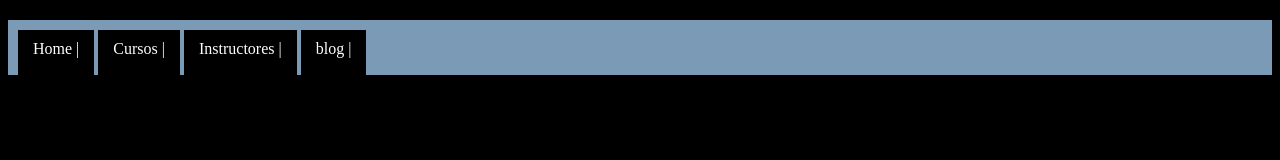
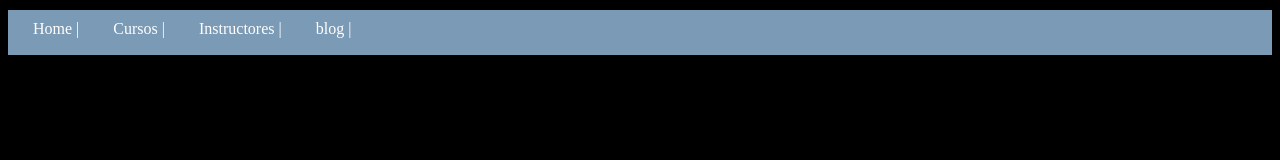
Before and after one commit to gamurigm/Introduccion-al-HTML-y-CSS, a plain HTML site: page pseudoclases/index.html in a window 1280 px wide. Drawn offline with Linux system fonts and the light colour scheme.

Commit message:
modelo de caja

```diff
--- /dev/null
+++ b/modeloCaja/style.css
@@ -0,0 +1,18 @@
+
+* {
+    box-sizing: border-box;
+    padding: 0;
+    margin: 0;
+}
+
+main {
+    width: 100%;
+    height: 560px;
+    border: 10px solid gray;
+    padding: 20px 25px;
+}
+
+footer {
+    background-color: black;
+    height: 105px;
+}
--- a/pseudoclases/main.css
+++ b/pseudoclases/main.css
@@ -1,4 +1,4 @@
-* {
+body {
     background-color: black;
     margin-top: 10px;
 }
```
Also changed, not shown: modeloCaja/index.html (added, +22 -0 lines), 1 other file.
